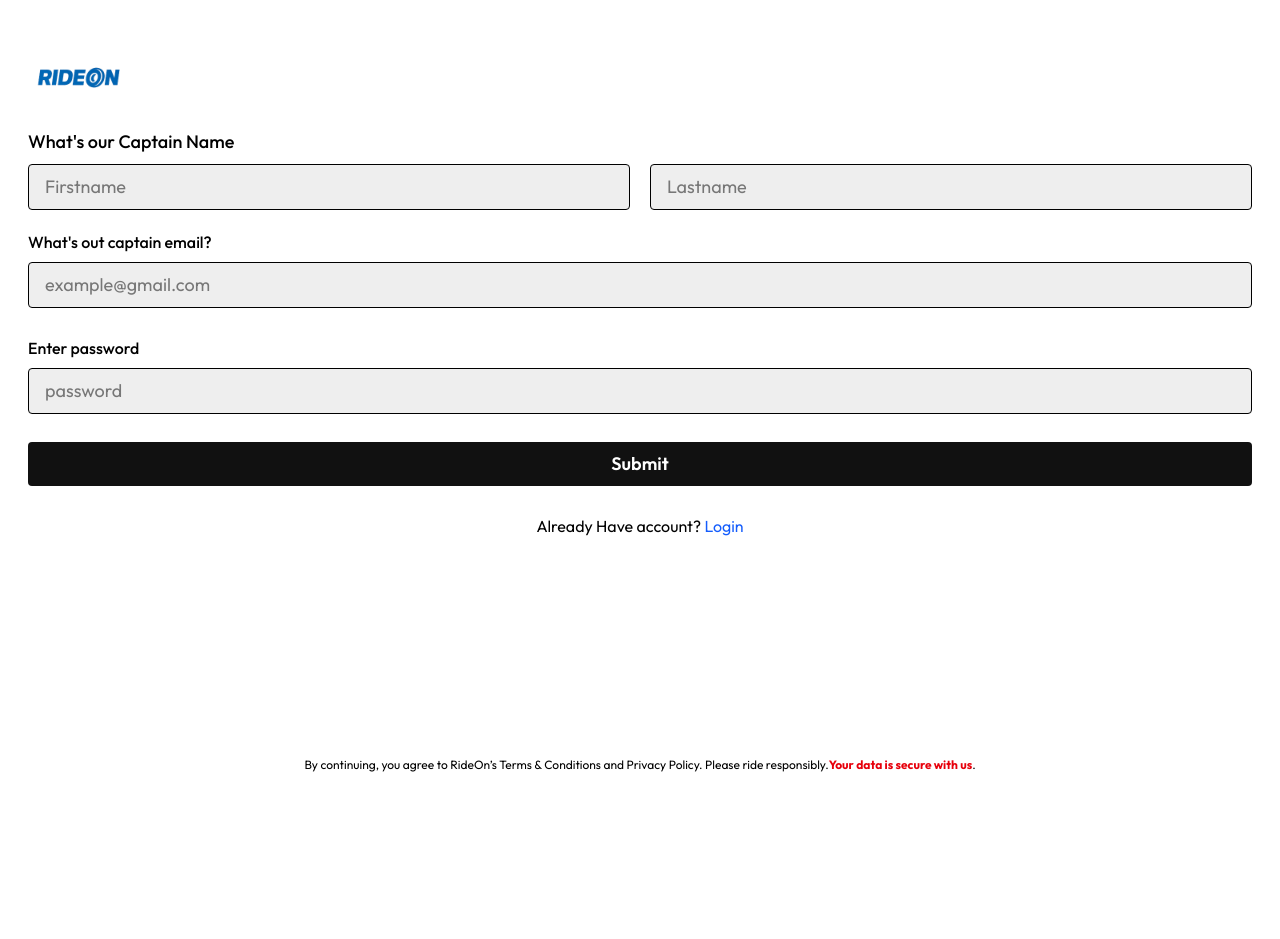
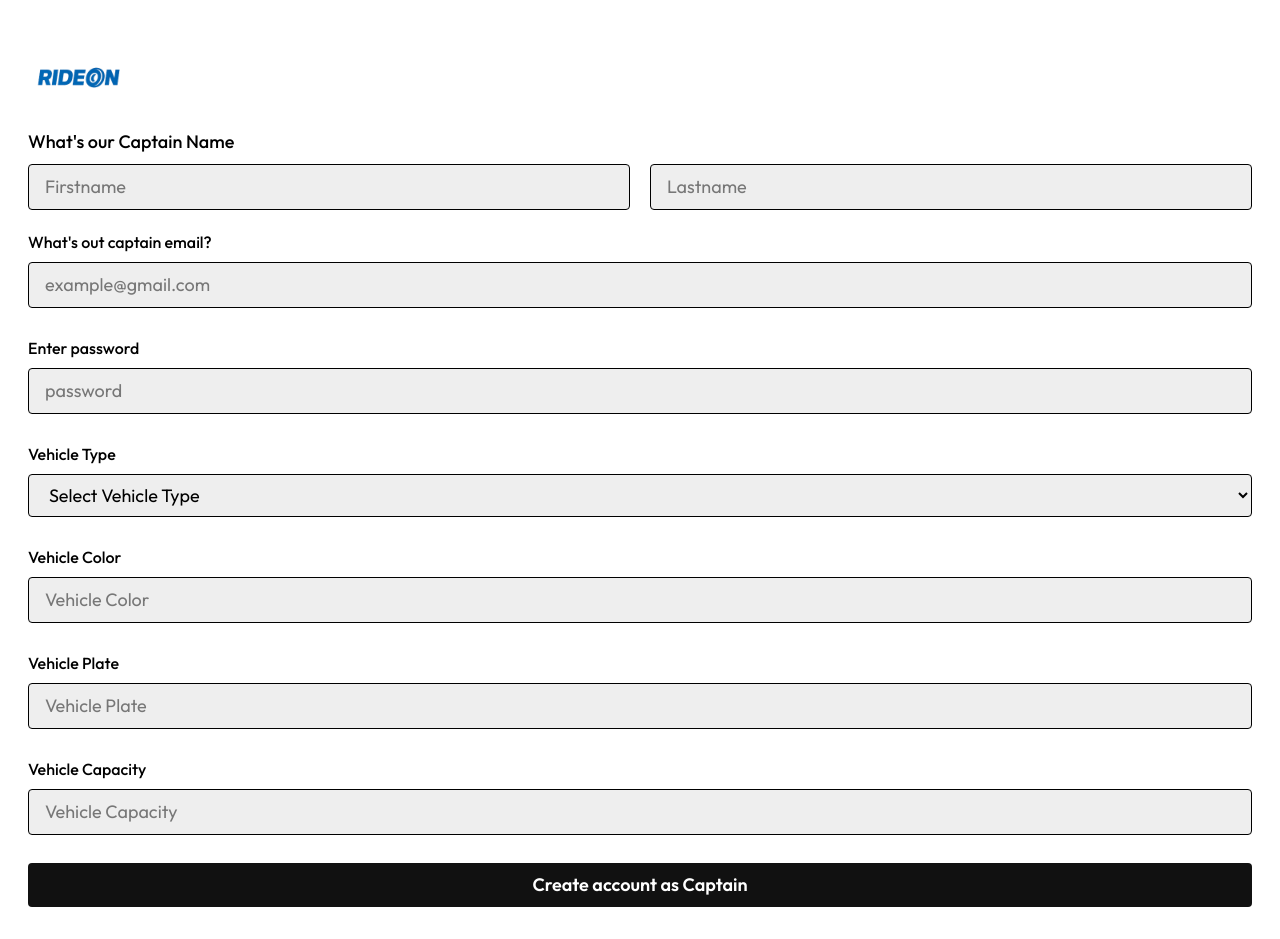
Before and after one commit to Anshuman1s/RideOn, a React (Vite) app in the folder Frontend/: page /captain-signup in a window 1280 px wide. Shown: the top 939 px of the page. Before the commit the page ends 800 px from the top, so only its background shows below. Built offline with nearby package versions, Linux system fonts and the light colour scheme.

Commit message:
Ui Updation and integrated the backend

```diff
--- a/Frontend/src/App.jsx
+++ b/Frontend/src/App.jsx
@@ -6,16 +6,29 @@ import UserSignup from './pages/UserSignup'
 import CaptainLogin from './pages/CaptainLogin'
 import CaptainSignup from './pages/CaptainSignup'
 import Start from './pages/Start'
+import UserProtectedWrapper from './pages/userProtectedWrapper'
+import UserLogout from './pages/UserLogout'
+import CaptainHome from './pages/CaptainHome'
 const App = () => {
   return (
     <div >
       <Routes>
         <Route path='/' element={<Start/>}/>
-        <Route path='/home' element = {<Home/>}/>
+        <Route path='/home' element = {
+          <UserProtectedWrapper>
+            <Home/>
+          </UserProtectedWrapper>
+        }/>
         <Route path='/login' element={<UserLogin/>}/>
         <Route path='/signup' element={<UserSignup/>}/>
         <Route path='/captain-login' element={<CaptainLogin/>}/>
         <Route path='/captain-signup' element={<CaptainSignup/>}/>
+        <Route path='/user/logout' element={
+          <UserProtectedWrapper>
+            <UserLogout/>
+          </UserProtectedWrapper>
+        }/>
+        <Route path='/captain-home' element={<CaptainHome/>}/>
       </Routes>
     </div>
   )
--- /dev/null
+++ b/Frontend/src/context/CaptainContext.jsx
@@ -0,0 +1,31 @@
+import { createContext, useContext, useState } from 'react';
+
+export const CaptainDataContext = createContext();
+export const CaptainContext = ({ children }) => {
+    const [captain, setCaptain] = useState(null);
+    const [isLoading, setIsLoading] = useState(false);
+    const [error, setError] = useState(null);
+
+    const updateCaptain=({children})=>{
+        setCaptain = (captainData);
+    };
+
+    const value = {
+        captain,
+        setCaptain,
+        isLoading,
+        setIsLoading,
+        error,
+        setError,
+        updateCaptain
+
+    };
+
+    return (
+        <CaptainDataContext.Provider value={value}>
+            {children}
+        </CaptainDataContext.Provider>
+    );
+};
+
+export default CaptainContext
--- a/Frontend/src/main.jsx
+++ b/Frontend/src/main.jsx
@@ -4,12 +4,15 @@ import './index.css'
 import App from './App.jsx'
 import {BrowserRouter} from 'react-router-dom';
 import UserContext from './context/UserContext.jsx';
+import CaptainContext from './context/CaptainContext.jsx';
 createRoot(document.getElementById('root')).render(
   <StrictMode>
+    <CaptainContext>
     <UserContext>
     <BrowserRouter>
     <App />
     </BrowserRouter>
     </UserContext>
+    </CaptainContext>
   </StrictMode>,
 )
--- /dev/null
+++ b/Frontend/src/pages/CaptainHome.jsx
@@ -0,0 +1,9 @@
+import React from 'react'
+
+const CaptainHome = () => {
+  return (
+    <div>CaptainHome</div>
+  )
+}
+
+export default CaptainHome
--- a/Frontend/src/pages/CaptainSignup.jsx
+++ b/Frontend/src/pages/CaptainSignup.jsx
@@ -1,32 +1,55 @@
 import React, { useState } from 'react'
 import image from '../assets/images/Logo.png'
 import { Link } from 'react-router-dom'
-
+import { CaptainDataContext} from '../context/CaptainContext'
+import { useNavigate } from 'react-router-dom'
+import axios from 'axios';
 const CaptainSignup = () => {
+  const navigate = useNavigate();
   const[email,setEmail] = useState('')
      const[password,setPassword] = useState('');
      const [firstName, setFirstName] = useState('')
      const [lastName, setlastName] = useState('')
-     const [UserData, setUserData] = useState({})
-        const submitHandler = (e)=>{
+     const[vehicleColor,setVehicleColor] = useState('');
+     const[vehiclePlate,setVehiclePlate] = useState('');
+     const[vehicleCapacity,setVehicleCapacity] = useState('');
+     const[vehicleType,setVehicleType] = useState('')
+
+     const {captain,setCaptain} = React.useContext(CaptainDataContext);
+
+        const submitHandler = async (e)=>{
           e.preventDefault();
 
-          setUserData({
+          const captainData = {
             fullname:{
               firstname:firstName,
               lastname:lastName,
 
             },
             email:email,
-            password:password
-          })
-
-
-
+            password:password,
+            vehicle:{
+              color:vehicleColor,
+              plate:vehiclePlate,
+              capacity:vehicleCapacity,
+              vehicleType:vehicleType
+            }
+          }
+          const response = await axios.post(`${import.meta.env.VITE_BASE_URL}/captains/register`,captainData);
+          if(response.status === 201){
+            const data = response.data;
+            setCaptain(data.captain)
+            localStorage.setItem('token',data.token);
+            navigate('captain-home');
+          }
           setFirstName('');
           setlastName('');
           setEmail('');
           setPassword('');
+          setVehicleColor();
+          setVehicleCapacity();
+          setVehicleType();
+          setVehiclePlate();
 
         }
   return (
@@ -70,7 +93,50 @@ const CaptainSignup = () => {
         }}
         type="password"
         placeholder='password'/>
-        <button className='bg-[#111] text-white font-semibold mb-7 rounded px-4 py-2  w-full text-lg'>Submit</button>
+
+         {/* create input groups for vehicle's data and make sure that vehicleType have car ,auto ,moto   */}
+        <h3 className='text-base font-medium mb-2'>Vehicle Type</h3>
+        <select className='bg-[#eeeeee] mb-7 rounded px-4 py-2 border w-full text-lg placeholder:text-xm'
+        required
+        value={vehicleType}
+        onChange={(e)=>{
+          setVehicleType(e.target.value);
+        }}
+      >
+        <option value="">Select Vehicle Type</option>
+        <option value="car">Car</option>
+        <option value="auto">Auto</option>
+        <option value="moto">Moto</option>
+      </select>
+
+        <h3 className='text-base font-medium mb-2'>Vehicle Color</h3>
+        <input className='bg-[#eeeeee] mb-7 rounded px-4 py-2 border w-full text-lg placeholder:text-xm'
+        required
+        value={vehicleColor}
+        onChange={(e)=>{
+          setVehicleColor(e.target.value);
+        }}
+        type="text"
+        placeholder='Vehicle Color'/>
+        <h3 className='text-base font-medium mb-2'>Vehicle Plate</h3>
+        <input className='bg-[#eeeeee] mb-7 rounded px-4 py-2 border w-full text-lg placeholder:text-xm'
+        required
+        value={vehiclePlate}
+        onChange={(e)=>{
+          setVehiclePlate(e.target.value);
+        }}
+        type="text"
+        placeholder='Vehicle Plate'/>
+        <h3 className='text-base font-medium mb-2'>Vehicle Capacity</h3>
+        <input className='bg-[#eeeeee] mb-7 rounded px-4 py-2 border w-full text-lg placeholder:text-xm'
+        required
+        value={vehicleCapacity}
+        onChange={(e)=>{
+          setVehicleCapacity(e.target.value);
+        }}
+        type="text"
+        placeholder='Vehicle Capacity'/>
+        <button className='bg-[#111] text-white font-semibold mb-7 rounded px-4 py-2  w-full text-lg'>Create account as Captain</button>
         <p className='text-center' >Already Have account? <Link to={'/captain-login'} className='text-blue-600'>Login</Link></p>
       </form>
        </div>
--- a/Frontend/src/pages/UserLogin.jsx
+++ b/Frontend/src/pages/UserLogin.jsx
@@ -23,6 +23,7 @@ const UserLogin = () => {
     if(response.status === 200){
       const data = response.data;
       setUser(data.user)
+      localStorage.setItem('token',data.token);
       navigate('/home')
     }
 
--- /dev/null
+++ b/Frontend/src/pages/UserLogout.jsx
@@ -0,0 +1,24 @@
+import React from 'react'
+import axios from 'axios';
+import { useNavigate } from 'react-router-dom';
+export const UserLogout = () => {
+    const token = localStorage.getItem('token');
+    const navigate = useNavigate()
+    axios.get(`${import.meta.env.VITE_API_URL}/users/logout`,{
+        headers:{
+            Authorization:`Bearer ${token}`
+        }
+    }).then((response)=>{
+         if(response.status === 200){
+            localStorage.removeItem('token');
+            navigate('/login');
+         }
+    })
+  return (
+    <div>
+
+    </div>
+  )
+}
+
+export default UserLogout
--- a/Frontend/src/pages/UserSignup.jsx
+++ b/Frontend/src/pages/UserSignup.jsx
@@ -29,6 +29,7 @@ const UserSignup = () => {
         if(response.status === 201){
           const data = response.data
           setUser(data.user)
+          localStorage.setItem("token",data.token);
           navigate('/home');
         }
 
--- a/Frontend/src/pages/userProtectedWrapper.jsx
+++ b/Frontend/src/pages/userProtectedWrapper.jsx
@@ -1,16 +1,18 @@
-import React , {useContext} from 'react'
+import React , {useContext,useEffect} from 'react'
 import { UserDataContext } from '../context/UserContext'
 import { useNavigate} from 'react-router-dom'
 const userProtectedWrapper = ({
     children
 }) => {
-    const {user} = useContext(UserDataContext);
+    const token = localStorage.getItem('token');
     const navigate = useNavigate();
-    if(!user.email){
-        navigate('/login')
-    }
+    useEffect(()=>{
+        if(!token){
+            navigate('/login')
+        }
+    },[token])
     return( <>
-
+    {children}
     </>
     )
 
```
